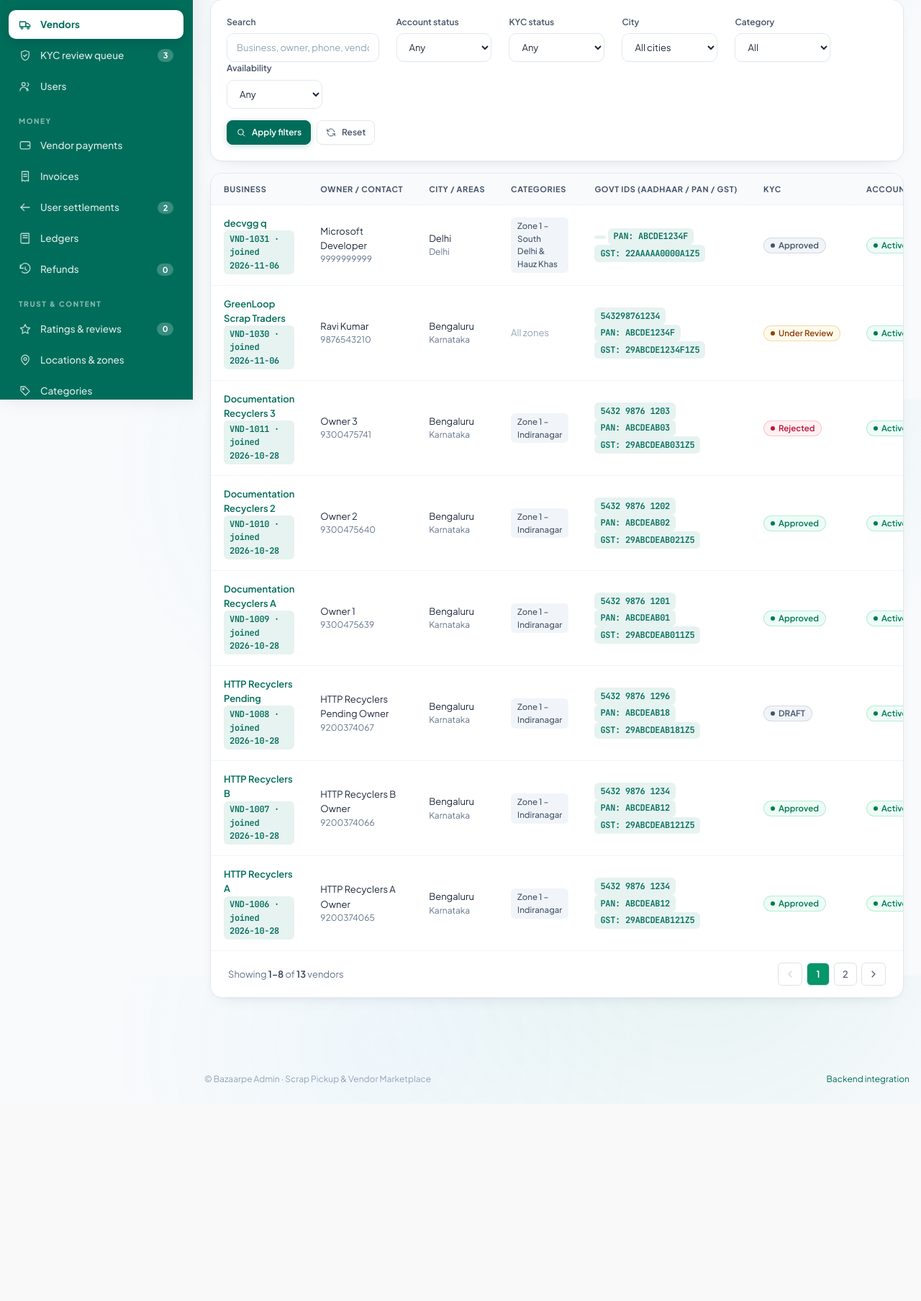
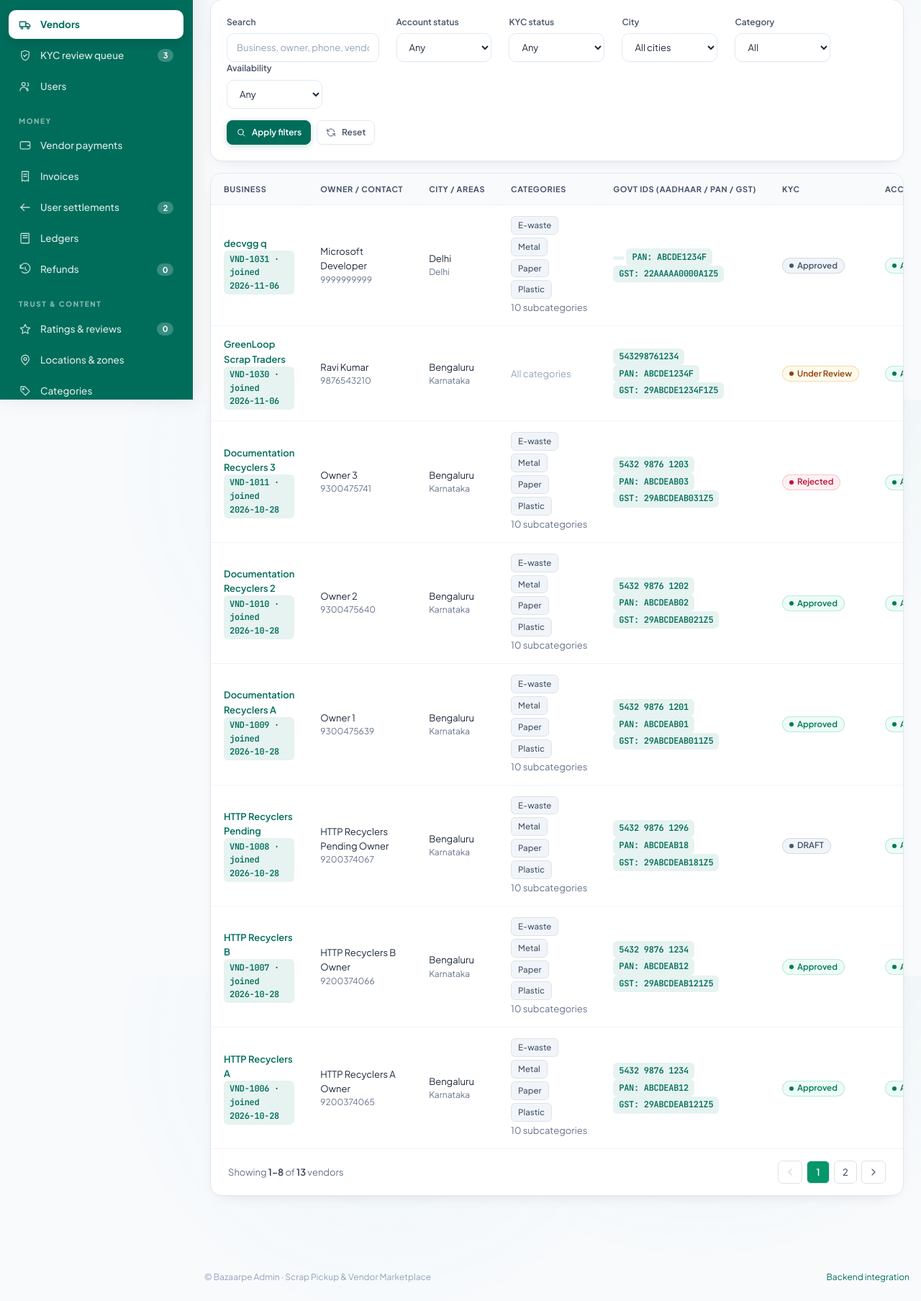
Before and after one commit to nishalpandit/bazaarpe, a Django app: page /vendors.html in a window 1280 px wide. Shown: the part 245-2052 px from the top of the page at 72% size. Before the commit the page ends 1759 px from the top, so only its background shows below. Run offline with Django 5.2, Linux system fonts and the light colour scheme; a user stored in the database is signed in; data comes from the database, SQL or seed files in the repository; both versions use the stored data as it was after the commit; some libraries are stand-ins or nearby versions.

Commit message:
feat(vendor): add category selection to admin edit modal and support profile creation category assignment

```diff
--- a/API_Vendor.txt
+++ b/API_Vendor.txt
@@ -194,6 +194,8 @@ state: Karnataka
 pincode: 560038
 latitude: 12.9784 (optional)
 longitude: 77.6408 (optional)
+category_ids: [1, 2] (optional - can select here OR in popup step)
+subcategory_ids: [1, 2, 3] (optional - can select here OR in popup step)
 
 response:
 {
--- a/bazaarpe/views.py
+++ b/bazaarpe/views.py
@@ -652,7 +652,7 @@ def page_view(request, page_name):
         category = request.GET.get('category', '').strip()
         page_num = request.GET.get('page', 1)
 
-        vendors_qs = VendorProfile.objects.all().select_related('user').prefetch_related('operating_zones').order_by('-created_at')
+        vendors_qs = VendorProfile.objects.all().select_related('user').prefetch_related('operating_zones', 'categories', 'subcategories').order_by('-created_at')
 
         if q:
             q_filter = (
@@ -717,6 +717,7 @@ def page_view(request, page_name):
 
         cities = list(ServiceCity.objects.filter(is_active=True).values_list('name', flat=True).distinct())
         categories = list(ScrapCategory.objects.filter(is_active=True).values_list('name', flat=True).distinct())
+        all_categories = list(ScrapCategory.objects.filter(is_active=True).prefetch_related('subcategories'))
 
         page_size = int(request.GET.get('page_size', 8))
         paginator = Paginator(vendors_qs, page_size)
@@ -735,6 +736,7 @@ def page_view(request, page_name):
             eligible_vendors=eligible_vendors,
             cities=cities,
             categories=categories,
+            all_categories=all_categories,
             current_q=q,
             current_account=account,
             current_kyc=kyc,
--- a/templates/vendors.html
+++ b/templates/vendors.html
@@ -158,13 +158,18 @@
     <div class="text-[0.75rem] text-slate-500">{{ vendor.state }}</div>
   </td>
   <td class="">
-    <div class="flex max-w-[13rem] flex-wrap gap-1">
-      {% for z in vendor.operating_zones.all %}
-        <span class="bm-tag">{{ z.name }}</span>
+    <div class="flex max-w-[14rem] flex-wrap gap-1">
+      {% for c in vendor.categories.all %}
+        <span class="bm-tag text-[0.7rem] bg-emerald-50 text-emerald-800 border border-emerald-200">{{ c.name }}</span>
       {% empty %}
-        <span class="text-xs text-slate-400">All zones</span>
+        <span class="text-xs text-slate-400">All categories</span>
       {% endfor %}
     </div>
+    {% if vendor.subcategories.exists %}
+      <div class="text-[0.68rem] text-slate-500 mt-0.5 truncate max-w-[14rem]" title="{% for s in vendor.subcategories.all %}{{ s.name }}{% if not forloop.last %}, {% endif %}{% endfor %}">
+        {{ vendor.subcategories.count }} subcategories
+      </div>
+    {% endif %}
   </td>
   <td class="">
     <div class="bm-mono text-xs font-semibold text-slate-900">{{ vendor.aadhaar_number|default:vendor.aadhaar_last4 }}</div>
@@ -202,7 +207,7 @@
   <td class="">
     <div class="flex gap-1.5">
       <a class="bm-btn-ghost bm-btn-sm" href="vendor-detail.html?id={{ vendor.id }}"><svg class="h-3.5 w-3.5" viewBox="0 0 24 24" fill="none" stroke="currentColor" stroke-width="1.7"><path d="M2.5 12S6 5.5 12 5.5 21.5 12 21.5 12 18 18.5 12 18.5 2.5 12 2.5 12Z"/><circle cx="12" cy="12" r="2.6"/></svg> View</a>
-      <button type="button" class="bm-btn-ghost bm-btn-sm text-teal-700 hover:bg-teal-50" data-action="edit-vendor" data-vendor-id="{{ vendor.id }}" data-vendor-name="{{ vendor.shop_name }}" data-owner-name="{{ vendor.owner_name }}" data-phone="{{ vendor.user.username }}" data-city="{{ vendor.city }}" data-kyc="{{ vendor.kyc_status }}" data-account="Active" data-online="{{ vendor.is_online|yesno:'Online,Offline' }}"><svg class="h-3.5 w-3.5" viewBox="0 0 24 24" fill="none" stroke="currentColor" stroke-width="1.7"><path d="M12 20h9"/><path d="M16.5 3.5a2.121 2.121 0 0 1 3 3L7 19l-4 1 1-4L16.5 3.5z"/></svg> Edit</button>
+      <button type="button" class="bm-btn-ghost bm-btn-sm text-teal-700 hover:bg-teal-50" data-action="edit-vendor" data-vendor-id="{{ vendor.id }}" data-vendor-name="{{ vendor.shop_name }}" data-owner-name="{{ vendor.owner_name }}" data-phone="{{ vendor.user.username }}" data-city="{{ vendor.city }}" data-kyc="{{ vendor.kyc_status }}" data-account="Active" data-online="{{ vendor.is_online|yesno:'Online,Offline' }}" data-category-ids="[{% for c in vendor.categories.all %}{{ c.id }}{% if not forloop.last %},{% endif %}{% endfor %}]" data-subcategory-ids="[{% for s in vendor.subcategories.all %}{{ s.id }}{% if not forloop.last %},{% endif %}{% endfor %}]"><svg class="h-3.5 w-3.5" viewBox="0 0 24 24" fill="none" stroke="currentColor" stroke-width="1.7"><path d="M12 20h9"/><path d="M16.5 3.5a2.121 2.121 0 0 1 3 3L7 19l-4 1 1-4L16.5 3.5z"/></svg> Edit</button>
       <button type="button" class="bm-btn-danger bm-btn-sm" data-action="delete-row" data-vendor-id="{{ vendor.id }}" data-item-name="{{ vendor.shop_name }}"><svg class="h-3.5 w-3.5" viewBox="0 0 24 24" fill="none" stroke="currentColor" stroke-width="1.7"><path d="M3 6h18M19 6v14a2 2 0 0 1-2 2H7a2 2 0 0 1-2-2V6m3 0V4a2 2 0 0 1 2-2h4a2 2 0 0 1 2 2v2M10 11v6M14 11v6"/></svg> Delete</button>
     </div>
   </td>
@@ -359,6 +364,35 @@
               </select>
             </div>
           </div>
+          <div>
+            <div class="flex items-center justify-between mb-1">
+              <label class="bm-label mb-0">Accepted Scrap Categories & Subcategories</label>
+              <span class="text-[0.7rem] text-slate-500">Super admin override</span>
+            </div>
+            <div class="max-h-48 overflow-y-auto rounded-lg border border-slate-200 bg-slate-50/60 p-2.5 space-y-2.5">
+              {% for cat in all_categories %}
+              <div class="rounded-md border border-slate-200 bg-white p-2.5 shadow-sm">
+                <label class="flex items-center gap-2 cursor-pointer font-bold text-xs text-slate-800">
+                  <input type="checkbox" name="category_ids" value="{{ cat.id }}" class="cat-checkbox rounded text-brand-600 focus:ring-brand-500 h-3.5 w-3.5" data-cat-id="{{ cat.id }}">
+                  <span>{{ cat.name }}</span>
+                </label>
+                {% if cat.subcategories.all %}
+                <div class="ml-5 mt-2 grid grid-cols-2 gap-1.5 border-t border-slate-100 pt-1.5">
+                  {% for sub in cat.subcategories.all %}
+                  <label class="flex items-center gap-1.5 cursor-pointer text-[0.72rem] text-slate-600 hover:text-slate-900">
+                    <input type="checkbox" name="subcategory_ids" value="{{ sub.id }}" class="subcat-checkbox rounded text-brand-600 focus:ring-brand-500 h-3 w-3" data-parent-cat="{{ cat.id }}">
+                    <span>{{ sub.name }}</span>
+                  </label>
+                  {% endfor %}
+                </div>
+                {% endif %}
+              </div>
+              {% empty %}
+              <p class="text-xs text-slate-400">No active categories configured.</p>
+              {% endfor %}
+            </div>
+            <p class="mt-1 text-[0.7rem] text-slate-400">Select categories/subcategories this vendor is authorized to collect. Vendors can also select their own from the vendor app.</p>
+          </div>
         </div>
         <div class="flex items-center justify-end gap-2 border-t border-slate-100 bg-slate-50/60 px-4 py-3">
           <button type="button" class="bm-btn-ghost" data-modal-close>Cancel</button>
```
Also changed, not shown: bazaarpe/api_views.py (+39 -0 lines), static/js/app.js (+35 -0 lines), db.sqlite3.
